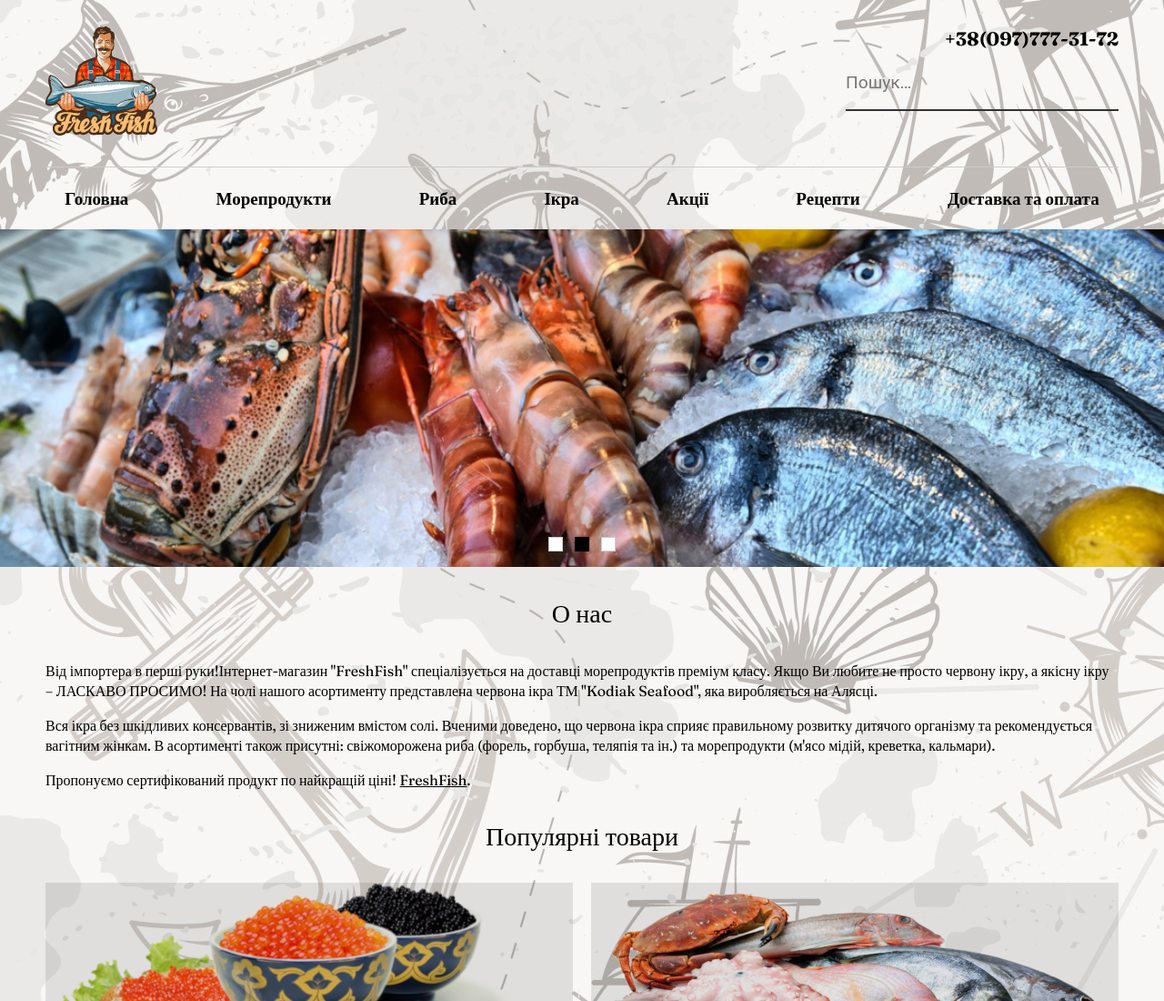
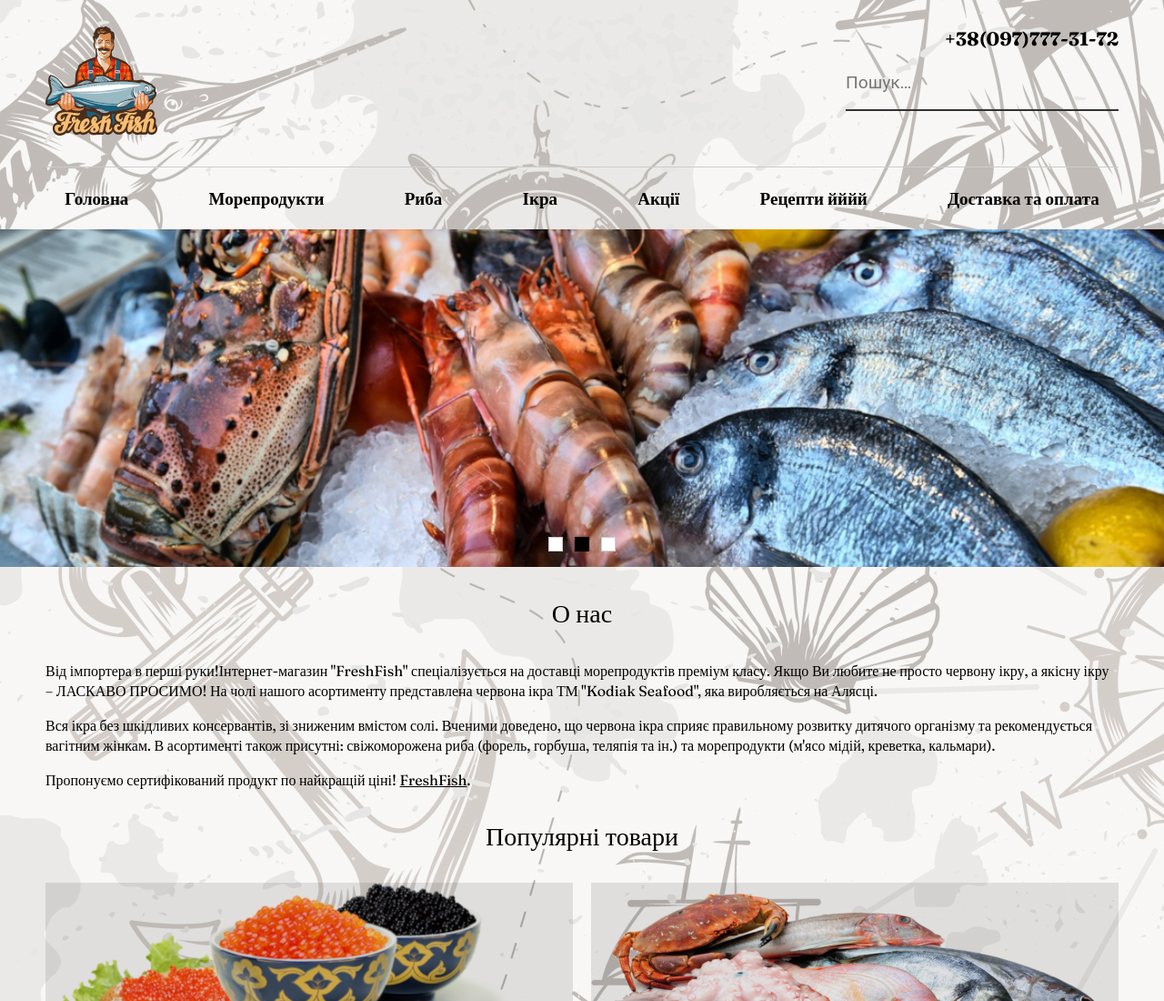
Before and after one commit to Unic-txi/Unic-txi.github.io, a plain HTML site: page index.html in a window 1280 px wide. Shown: the top 1100 px of the page at 91% size. Drawn offline with nearby package versions, Linux system fonts and the light colour scheme; files whose address does not match are found by name.

Commit message:
Commit message.

```diff
--- a/index.html
+++ b/index.html
@@ -80,7 +80,7 @@
                            </li>
                            <li class="nav__item">
                                <a href="" class="nav__link link">
-                                    Рецепти
+                                    Рецепти йййй
                                </a>
                            </li>
                            <li class="nav__item">
```
